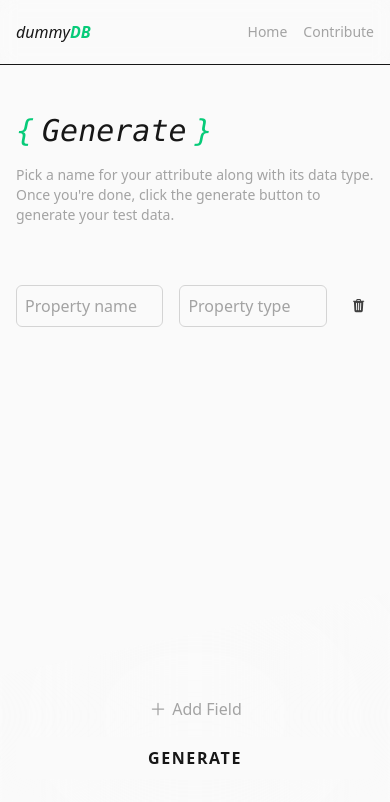
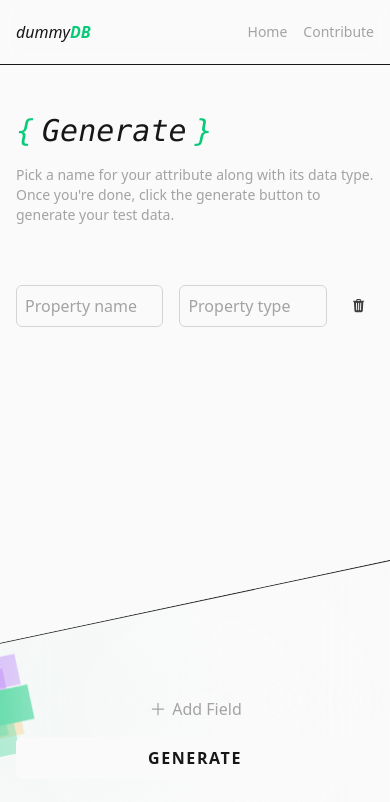
Before and after one commit to skittlesaur/dummydb-v2, a Next.js app: page /generate in a window 390 px wide. Shown: the top 802 px of the page. Built offline with nearby package versions, Linux system fonts and the light colour scheme.

Commit message:
mobile fixes

```diff
--- a/components/generate/modal.tsx
+++ b/components/generate/modal.tsx
@@ -92,7 +92,7 @@ const Modal = ({ hideModal, updateType }: any) => {
             </button>
           </div>
         </div>
-        <div className="relative grid grid-cols-2 md:grid-cols-4 grid-rows-6 gap-2 px-2 md:px-12 py-6 overflow-y-auto h-full w-full">
+        <div className="relative grid grid-cols-2 md:grid-cols-4 md:grid-rows-6 gap-2 px-2 md:px-12 py-6 overflow-y-auto h-full w-full">
           {searchResult === undefined && categories[activeCategory].types.map(type => (
             <button
               key={type.title}
--- a/components/generate/right-section.tsx
+++ b/components/generate/right-section.tsx
@@ -22,9 +22,9 @@ const RightSection = () => {
   const ref = useRef<HTMLDivElement>(null)
 
   return (
-    <div className="absolute -bottom-12 left-1/2 -translate-x-1/2 md:left-auto md:translate-x-0 md:bottom-0 md:top-0 right-0 w-[160%] h-52 -rotate-12 md:rotate-0 md:h-full md:w-[40%] bottom-0 overflow-hidden">
+    <div className="absolute -bottom-24 left-1/2 -translate-x-1/2 md:left-auto md:translate-x-0 md:bottom-0 md:top-0 right-0 w-[140%] h-60 -rotate-12 md:rotate-0 md:h-full md:w-[40%] bottom-0 overflow-hidden">
       <div ref={ref} className="relative w-full h-full">
-        <div className="absolute left-0 w-[1px] z-[2] bg-gradient-to-b from-gray-700 to-gray-800 h-full" />
+        <div className="absolute top-0 h-[1px] w-full md:left-0 md:w-[1px] md:h-full z-[2] bg-gradient-to-b from-gray-700 to-gray-800" />
         <div className="absolute inset-0 z-[1] backdrop-blur-[100px]" />
         {blobs.map((blob, idx) => (
           <Blob
```
